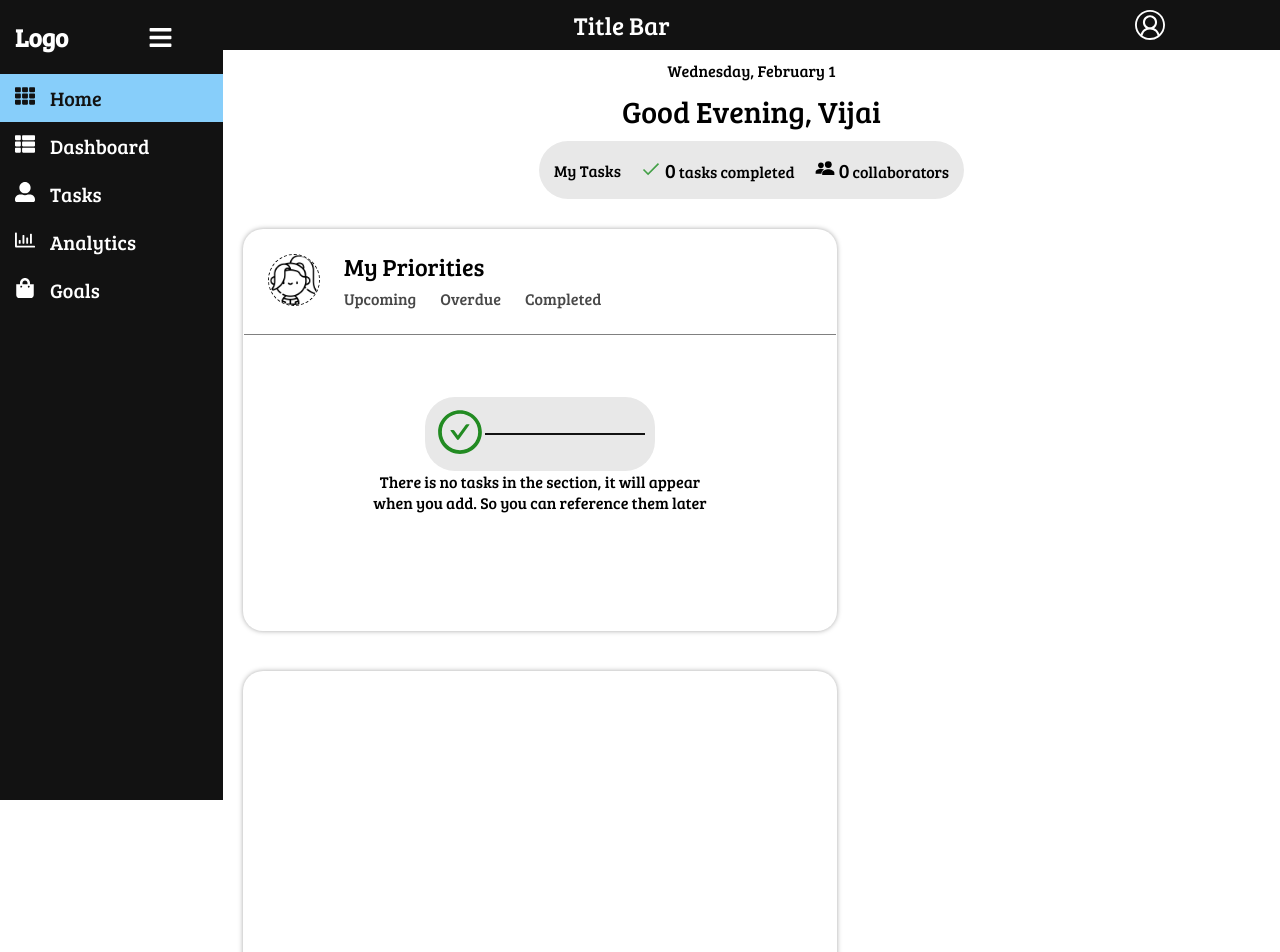
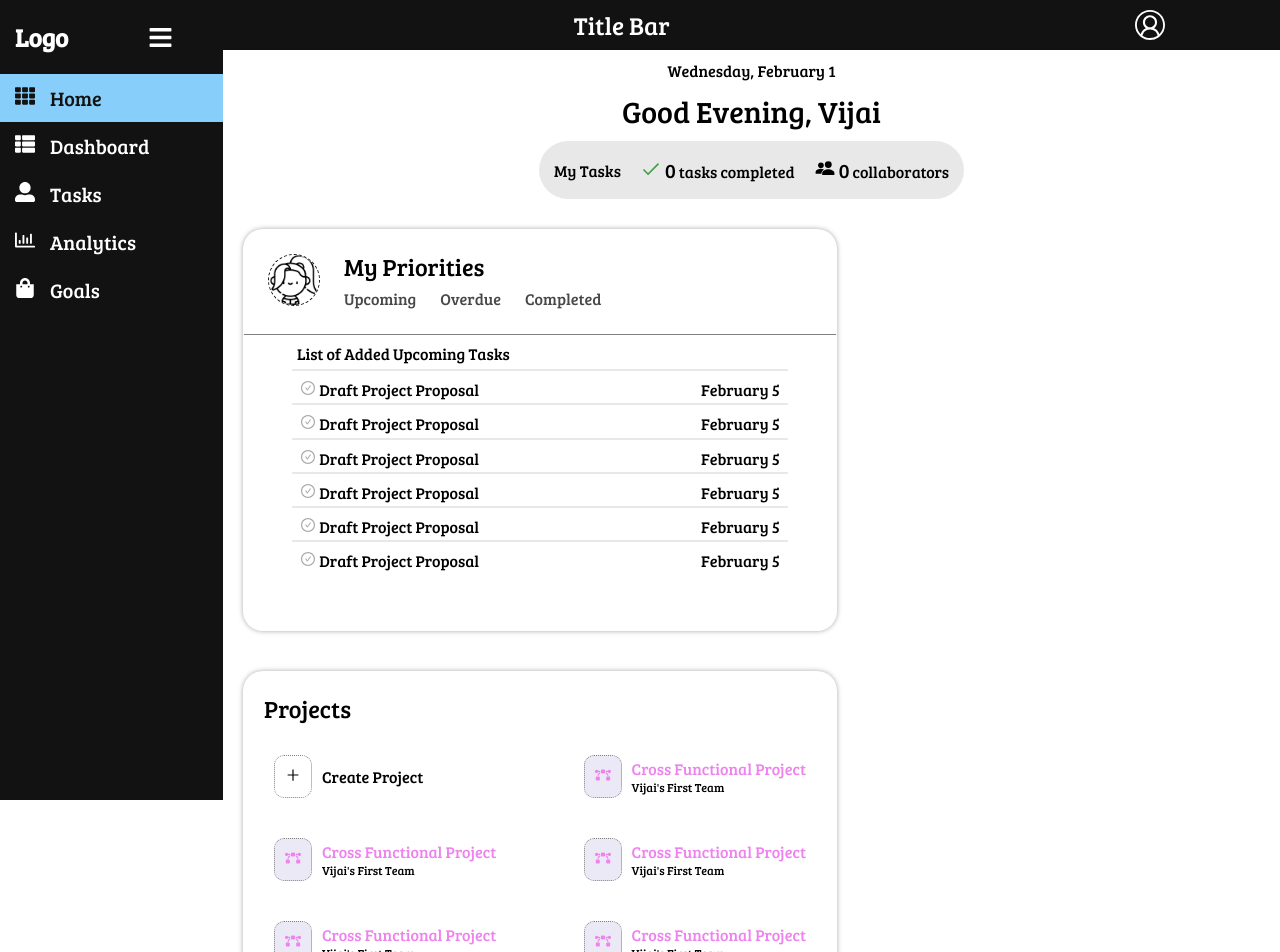
Before and after one commit to ks-vijai/Todo-Planner, a React (Create React App) app: page / in a window 1280 px wide. Shown: the top 952 px of the page. Built offline with nearby package versions, Linux system fonts and the light colour scheme.

Commit message:
feat: home-page: add overall projects section
Signed-off-by: ks-vijai <vijaiks.19cse@kongu.edu>

```diff
--- /dev/null
+++ b/src/components/OverallProjects.js
@@ -0,0 +1,20 @@
+import React from "react";
+import { FaBezierCurve } from "react-icons/fa";
+
+function OverallProjects() {
+  return (
+    <div className="projects-section">
+      <div className="project-asset">
+        <FaBezierCurve className="project-icon" />
+      </div>
+      <div>
+        <div className="project-text project-name">
+          Cross Functional Project
+        </div>
+        <div className="project-text team-name">Vijai's First Team</div>
+      </div>
+    </div>
+  );
+}
+
+export default OverallProjects;
--- a/src/pages/Homepage.js
+++ b/src/pages/Homepage.js
@@ -1,8 +1,10 @@
 import React from "react";
 import { FcCheckmark } from "react-icons/fc";
 import { IoPeopleSharp } from "react-icons/io5";
+import { AiOutlinePlus } from "react-icons/ai";
 import girlProfile from "../assets/girl.png";
 import OverallTasks from "../components/OverallTasks";
+import OverallProjects from "../components/OverallProjects";
 
 function Homepage() {
   const changeClassifier = (event) => {
@@ -64,11 +66,23 @@ function Homepage() {
               </div>
             </div>
           </div>
-          <OverallTasks havingTasks={false} />
+          <OverallTasks havingTasks={true} />
         </div>
         <div className="overall-section">
-          <div></div>
-          <div></div>
+          <div className="heading-bar projects-heading">Projects</div>
+          <div className="projects-list">
+            <div className="projects-section">
+              <div className="add-project-icon">
+                <AiOutlinePlus />
+              </div>
+              <div className="project-text">Create Project</div>
+            </div>
+            <OverallProjects />
+            <OverallProjects />
+            <OverallProjects />
+            <OverallProjects />
+            <OverallProjects />
+          </div>
         </div>
       </div>
       <div className="overall-task-dashboard">
--- a/src/styles/homePage.css
+++ b/src/styles/homePage.css
@@ -142,7 +142,59 @@
   width: 60%;
 }
 
-.overall-todo-tasks:hover {
+.projects-heading {
+  padding: 20px;
+}
+
+.add-project-icon {
+  border: 1px dotted var(--bg-general-grey);
+  border-radius: 10px;
+  padding: 10px;
+  width: fit-content;
+}
+
+.projects-list {
+  display: flex;
+  flex-wrap: wrap;
+  justify-content: space-between;
+}
+
+.project-asset {
+  background-color: var(--bg-light-violet-text);
+  border: 1px dotted var(--bg-general-grey);
+  border-radius: 10px;
+  padding: 10px;
+}
+
+.projects-section {
+  align-items: center;
+  border-radius: 20px;
+  cursor: pointer;
+  display: flex;
+  justify-content: center;
+  margin: 0 20px 20px 20px;
+  padding: 10px;
+  width: fit-content;
+}
+
+.project-name {
+  color: var(--bg-general-violet);
+}
+
+.project-icon {
+  color: var(--bg-general-violet);
+}
+
+.project-text {
+  padding-left: 10px;
+}
+
+.team-name {
+  font-size: 12px;
+}
+
+.overall-todo-tasks:hover,
+.projects-section:hover {
   background-color: var(--bg-light-grey-title);
 }
 
--- a/src/styles/vars.css
+++ b/src/styles/vars.css
@@ -8,6 +8,8 @@
   --bg-dark-grey: #484848;
   --bg-general-grey: #808080;
   --bg-dark-green: #228b22;
+  --bg-general-violet: #ee82ee;
+  --bg-light-violet-text: #ece9f7;
   --bg-light-grey-title: #e8e8e8;
   --bg-dark-grey-icon: #a9a9a9;
   --bg-box-shadow: rgba(0, 0, 0, 0.34);
```
